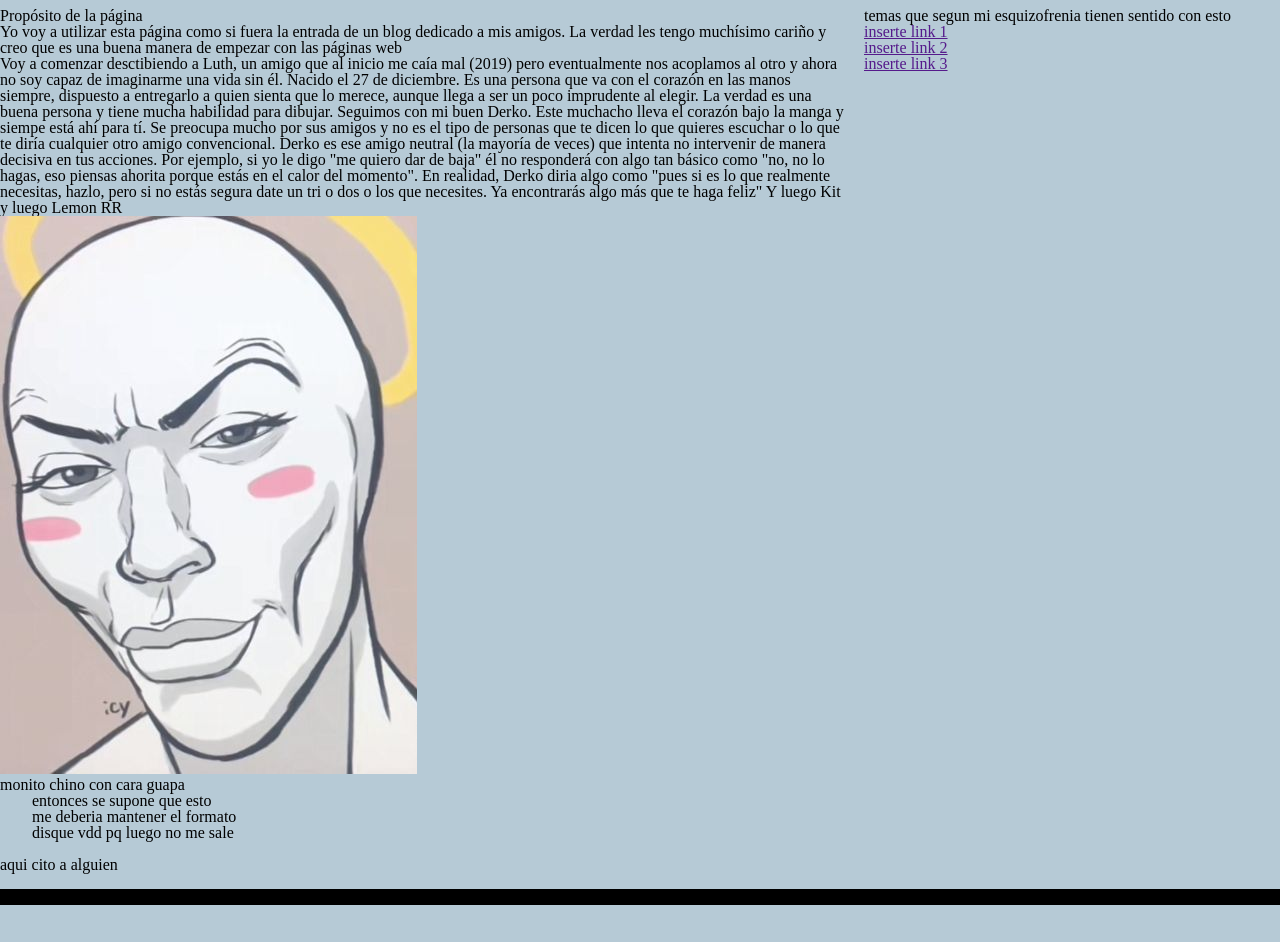
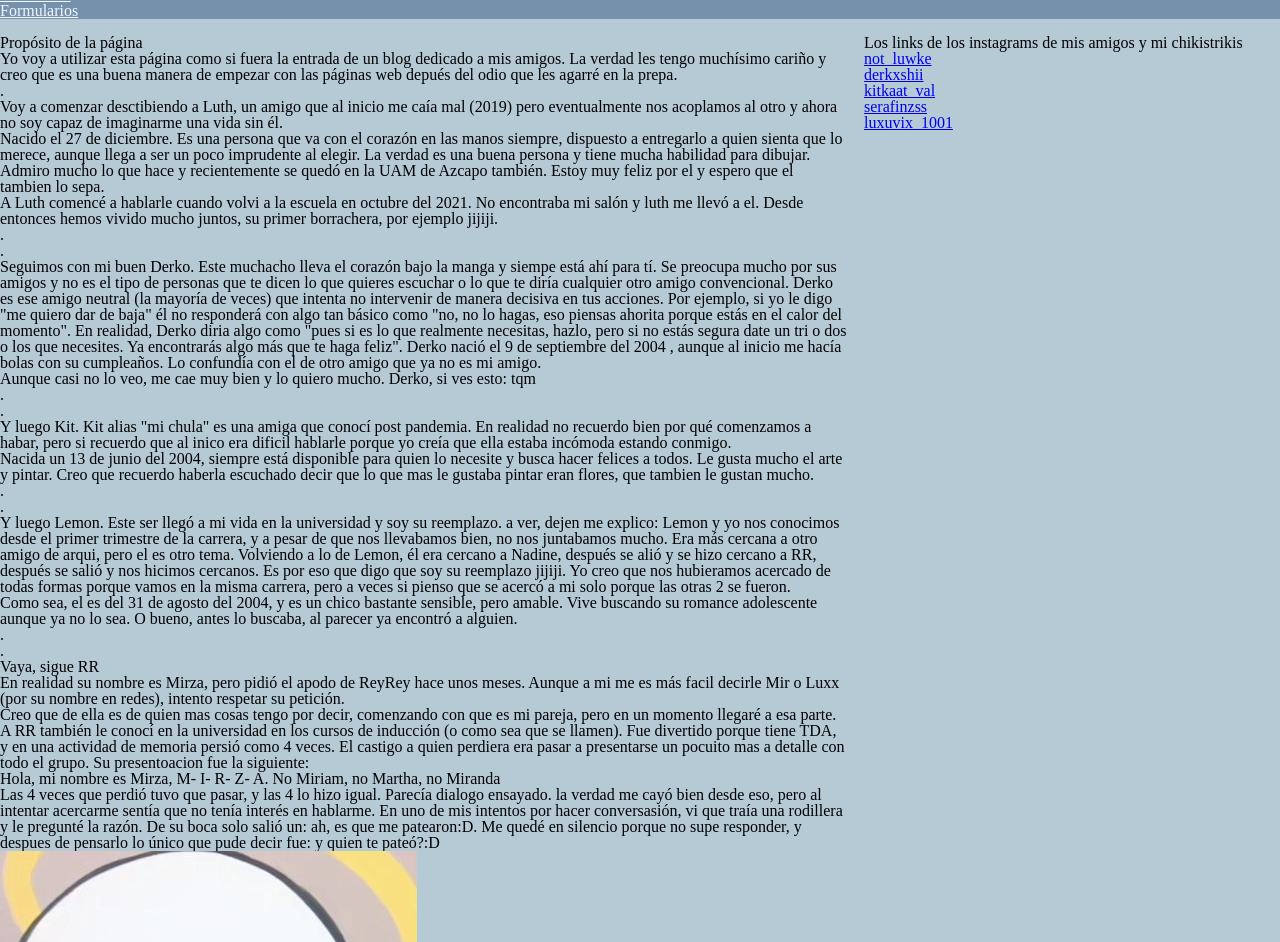
Before and after one commit to w33kender/cosacosa, a plain HTML site: page 31 jul/index.html in a window 1280 px wide. Shown: the part 56-998 px from the top of the page. Before the commit the page ends 961 px from the top, so only its background shows below. Drawn offline with nearby package versions, Linux system fonts and the light colour scheme; a web font is replaced by a local one.

Commit message:
mejoras 31 jul- 28 sep

```diff
--- a/31 jul/estilos.css
+++ b/31 jul/estilos.css
@@ -11,6 +11,16 @@ img
     width: 100;
 } */
 
+@import url('https://fonts.googleapis.com/css2?family=Gowun+Batang:wght@400;700&display=swap');
+
+main {
+    font-family: "Gowun Batang", serif;
+    font-weight: 400;
+    font-style: normal
+
+
+}
+
 body {
 background-color: rgb(182, 202, 214);
 display: grid;
@@ -18,7 +28,8 @@ grid-template-columns: 1fr 1fr 1fr;
 gap: 1rem;
 }
 header {
-background-color: rgb(26, 124, 216);
+
+background-color: rgb(117, 145, 172);
 grid-column-start: 1;
 grid-column-end: 4;
 }
@@ -28,7 +39,7 @@ grid-column-end: 3;
 padding: 1 rem;
 }
 footer {
-background-color: black;
+background-color: rgb(134, 160, 185);
 padding: 2 rem;
 grid-column-start: 1;
 grid-column-end: 4;
--- a/31 jul/index.html
+++ b/31 jul/index.html
@@ -7,6 +7,11 @@
 <link rel="stylesheet" href="https://cdnjs.cloudflare.com/ajax/libs/meyer-reset/2.0/reset.min.css"
 integrity="sha512-NmLkDIU1C/C88wi324HBc+S2kLhi08PN5GDeUVVVC/BVt/9Izdsc9SVeVfA1UZbY3sHUlDSyRXhCzHfr6hmPPw=="
 crossorigin="anonymous" referrerpolicy="no-referrer"/>
+<style>
+.mi-link {
+    color: aliceblue;
+}
+</style>
 </head>
 
 
@@ -14,59 +19,89 @@ crossorigin="anonymous" referrerpolicy="no-referrer"/>
     <link rel="stylesheet" href="estilos.css">
     <header>
 <nav>
-    <img src="chat-round-like-svgrepo-com" alt="logo" id="logo">
+    <img src="img/panda-svgrepo-com.svg" alt="psss" id="logo" width="40">
     <ol>
-        <a href="index.html"> Info básica</a></li>
-        <a href="pag2.html"><li>Formularios</li></a>
+        <a href="index.html" class="mi-link"> Info básica</a></li>
+        <a href="pag2.html" class="mi-link"><li>Formularios</li></a>
     </ol>
 </nav>
     </header>
 
- <main>
+ <main class="main">
     <h1>Propósito de la página</h1>
 <p class="primer">
-    Yo voy a utilizar esta página como si fuera la entrada de un blog dedicado a mis amigos. La verdad les tengo muchísimo cariño y creo que es una buena manera de empezar con las páginas web
+    Yo voy a utilizar esta página como si fuera la entrada de un blog dedicado a mis amigos. La verdad les tengo muchísimo cariño y creo que es una buena manera de empezar con las páginas web depués del odio que les agarré en la prepa.
 </p>
+<p>.</p>
+
  <p class="parrafo">
 
-    Voy a comenzar desctibiendo a Luth, un amigo que al inicio me caía mal (2019) pero eventualmente nos acoplamos al otro y ahora no soy capaz de imaginarme una vida sin él.
+    Voy a comenzar desctibiendo a Luth, un amigo que al inicio me caía mal (2019) pero eventualmente nos acoplamos al otro y ahora no soy capaz de imaginarme una vida sin él.</p>
+    <p>
     Nacido el 27 de diciembre. Es una persona que va con el corazón en las manos siempre, dispuesto a entregarlo a quien sienta que lo merece, aunque llega a ser un poco imprudente al elegir.
-    La verdad es una buena persona y tiene mucha habilidad para dibujar.
+    La verdad es una buena persona y tiene mucha habilidad para dibujar. Admiro mucho lo que hace y recientemente se quedó en la UAM de Azcapo también. Estoy muy feliz por el y espero que el tambien lo sepa.
+ </p>
+ <p>A Luth comencé a hablarle cuando volvi a la escuela en octubre del 2021. No encontraba mi salón y luth me llevó a el. Desde entonces hemos vivido mucho juntos, su primer borrachera, por ejemplo jijiji.</p>
+ <p>.</p>
+ <p>.</p>
+<p>
+    Seguimos con mi buen Derko. Este muchacho lleva el corazón bajo la manga y siempe está ahí para tí. Se preocupa mucho por sus amigos y no es el tipo de personas que te dicen lo que quieres escuchar o lo que te diría cualquier otro amigo convencional. Derko es ese amigo neutral (la mayoría de veces) que intenta no intervenir de manera decisiva en tus acciones. Por ejemplo, si yo le digo "me quiero dar de baja" él no responderá con algo tan básico como "no, no lo hagas, eso piensas ahorita porque estás en el calor del momento". En realidad, Derko diria algo como "pues si es lo que realmente necesitas, hazlo, pero si no estás segura date un tri o dos o los que necesites. Ya encontrarás algo más que te haga feliz".
+    Derko nació el 9 de septiembre del 2004 , aunque al inicio me hacía bolas con su cumpleaños. Lo confundía con el de otro amigo que ya no es mi amigo. </p>
+    <p> Aunque casi no lo veo, me cae muy bien y lo quiero mucho. Derko, si ves esto: tqm</p>
+  <p>.</p>
+  <p>.</p>
 
-    Seguimos con mi buen Derko. Este muchacho lleva el corazón bajo la manga y siempe está ahí para tí. Se preocupa mucho por sus amigos y no es el tipo de personas que te dicen lo que quieres escuchar o lo que te diría cualquier otro amigo convencional. Derko es ese amigo neutral (la mayoría de veces) que intenta no intervenir de manera decisiva en tus acciones. Por ejemplo, si yo le digo "me quiero dar de baja" él no responderá con algo tan básico como "no, no lo hagas, eso piensas ahorita porque estás en el calor del momento". En realidad, Derko diria algo como "pues si es lo que realmente necesitas, hazlo, pero si no estás segura date un tri o dos o los que necesites. Ya encontrarás algo más que te haga feliz"
+   <p> Y luego Kit. Kit alias "mi chula" es una amiga que conocí post pandemia. En realidad no recuerdo bien por qué comenzamos a habar, pero si recuerdo que al inico era dificil hablarle porque yo creía que ella estaba incómoda estando conmigo.
+</p>
+<p>Nacida un 13 de junio del 2004, siempre está disponible para quien lo necesite y busca hacer felices a todos. Le gusta mucho el arte y pintar. Creo que recuerdo haberla escuchado decir que lo que mas le gustaba pintar eran flores, que tambien le gustan mucho.</p>
+ <p>.</p>
+ <p>.</p>
+ <p> Y luego Lemon. Este ser llegó a mi vida en la universidad y soy su reemplazo. a ver, dejen me explico: Lemon y yo nos conocimos desde el primer trimestre de la carrera, y a pesar de que nos llevabamos bien, no nos juntabamos mucho. Era más cercana a otro amigo de arqui, pero el es otro tema. Volviendo a lo de Lemon, él era cercano a Nadine, después se alió y se hizo cercano a RR, después se salió y nos hicimos cercanos. Es por eso que digo que soy su reemplazo jijiji. Yo creo que nos hubieramos acercado de todas formas porque vamos en la misma carrera, pero a veces si pienso que se acercó a mi solo porque las otras 2 se fueron.
 
-    Y luego Kit
-    y luego Lemon
-    RR
+ </p>
+<p> Como sea, el es del 31 de agosto del 2004, y es un chico bastante sensible, pero amable. Vive buscando su romance adolescente aunque ya no lo sea. O bueno, antes lo buscaba, al parecer ya encontró a alguien.
+</p>
+<p>.</p>
+<p>.</p>
+  <p>Vaya, sigue RR</p>
+  <p>En realidad su nombre es Mirza, pero pidió el apodo de ReyRey hace unos meses. Aunque a mi me es más facil decirle Mir o Luxx (por su nombre en redes), intento respetar su petición.</p>
+<p>Creo que de ella es de quien mas cosas tengo por decir, comenzando con que es mi pareja, pero en un momento llegaré a esa parte.</p>
+<p>A RR también le conocí en la universidad en los cursos de inducción (o como sea que se llamen). Fue divertido porque tiene TDA, y en una actividad de memoria persió como 4 veces. El castigo a quien perdiera era pasar a presentarse un pocuito mas a detalle con todo el grupo. Su presentoacion fue la siguiente: </p>
+<p>Hola, mi nombre es Mirza, M- I- R- Z- A. No Miriam, no Martha, no Miranda</p>
+<p>Las 4 veces que perdió tuvo que pasar, y las 4 lo hizo igual. Parecía dialogo ensayado. la verdad me cayó bien desde eso, pero al intentar acercarme sentía que no tenía interés en hablarme. En uno de mis intentos por hacer conversasión, vi que traía una rodillera y le pregunté la razón. De su boca solo salió un: ah, es que me patearon:D. Me quedé en silencio porque no supe responder, y despues de pensarlo lo único que pude decir fue: y quien te pateó?:D</p>
 
 
-
- </p>
 
  <figure><img src="img/imagen1.jpeg" alt="monito chino con cara guapa">
 <figcaption>monito chino con cara guapa</figcaption>
 </figure>
 
 <figure>
-    <pre>
-        entonces se supone que esto
-        me deberia mantener el formato
-        disque vdd pq luego no me sale
+    <pre class="main">
+        ¿Qué tengo yo, que mi amistad procuras?
+        ¿Qué interés se te sigue, Jesús mío,
+        que a mi puerta cubierto de rocío
+        pasas las noches del invierno oscuras?
     </pre>
-    <cite> aqui cito a alguien</cite>
+    <cite> "La amistad es como un alma que habita en dos cuerpos." -Anónimo</cite>
 </figure>
  </main>
 
  <aside>
-<h2>temas que segun mi esquizofrenia tienen sentido con esto</h2>
+<h2>Los links de los instagrams de mis amigos y mi chikistrikis</h2>
 <ol>
-    <li><a href=""> inserte link 1 </a></li>
-    <li><a href="">inserte link 2</a></li>
-    <li><a href="" >inserte link 3</a></li>
+    <li><a href="https://www.instagram.com/not_luwke/"> not_luwke </a></li>
+    <li><a href="https://www.instagram.com/derkxshii/">derkxshii</a></li>
+    <li><a href="https://www.instagram.com/kitkaat_val/">kitkaat_val</a></li>
+    <li><a href="https://www.instagram.com/serafinzss/">serafinzss</a></li>
+    <li><a href="https://www.instagram.com/luxuvix_1001/" > luxuvix_1001</a></li>
 </ol>
  </aside>
 <footer>
-no ps que viva aun one direction
+    <figure> <pre>
+Ingrid Pineda Mancera. UAM AZC. Diseño de páginas web
+</pre>
+</figure>
 </footer>
 </body>
 </html>
```
Also changed, not shown: 31 jul/pag2.html (+23 -8 lines), githubnt/index.html (+1 -1 lines), 31 jul/img/panda-svgrepo-com.svg (added), 1 other file.
